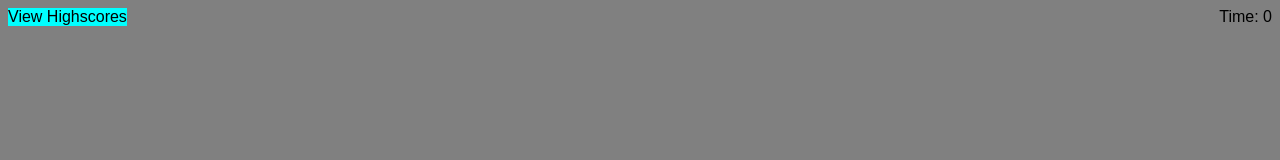
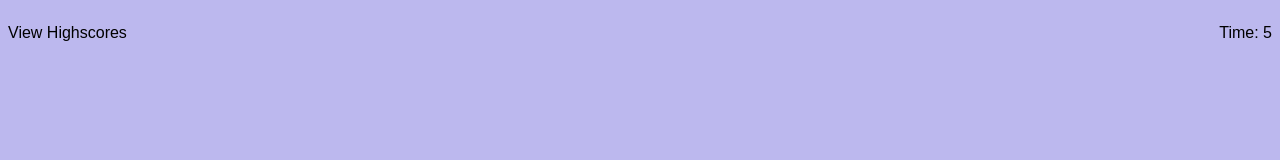
Before and after one commit to jack123abc4/Code-Quiz, a plain HTML site: page index.html in a window 1280 px wide. Drawn offline with Linux system fonts and the light colour scheme.

Commit message:
timer works

```diff
--- a/Assets/css/style.css
+++ b/Assets/css/style.css
@@ -1,7 +1,7 @@
 header,
 body {
     font-family: Arial, Helvetica, sans-serif;
-    background-color: gray;
+    background-color: rgba(185, 180, 238, 0.945);
 }
 
 .header-block{
@@ -10,11 +10,8 @@ body {
     height:75px;
 }
 
-
 #hiscores {
     float: left;
-    border:2px;
-    background-color: aqua;
 }
 
 #timer {
--- a/Assets/js/script.js
+++ b/Assets/js/script.js
@@ -0,0 +1,29 @@
+timerEl = document.querySelector("#timer");
+
+
+
+var secondsLeft = 10;
+function setTime() {
+    var timerInterval = setInterval(
+        function() {
+            secondsLeft--;
+            timerEl.children[0].textContent = secondsLeft;
+            if (secondsLeft === 0){
+                clearInterval(timerInterval);
+                alert("Time's up!");
+            }
+        },
+        1000
+    )
+}
+
+
+
+
+function init() {
+    timer.children[0].textContent = secondsLeft;
+    setTime();
+}
+
+
+init();
--- a/index.html
+++ b/index.html
@@ -9,10 +9,10 @@
 </head>
 <header>
     <div class="header-block">
-        <a id="hiscores">View Highscores</a>
+        <p id="hiscores">View Highscores</p>
     </div>
     <div class="header-block">
-        <a id="timer">Time: 0</a>
+        <p id="timer">Time: <span></span></p>
     </div>
 
 </header>
```
